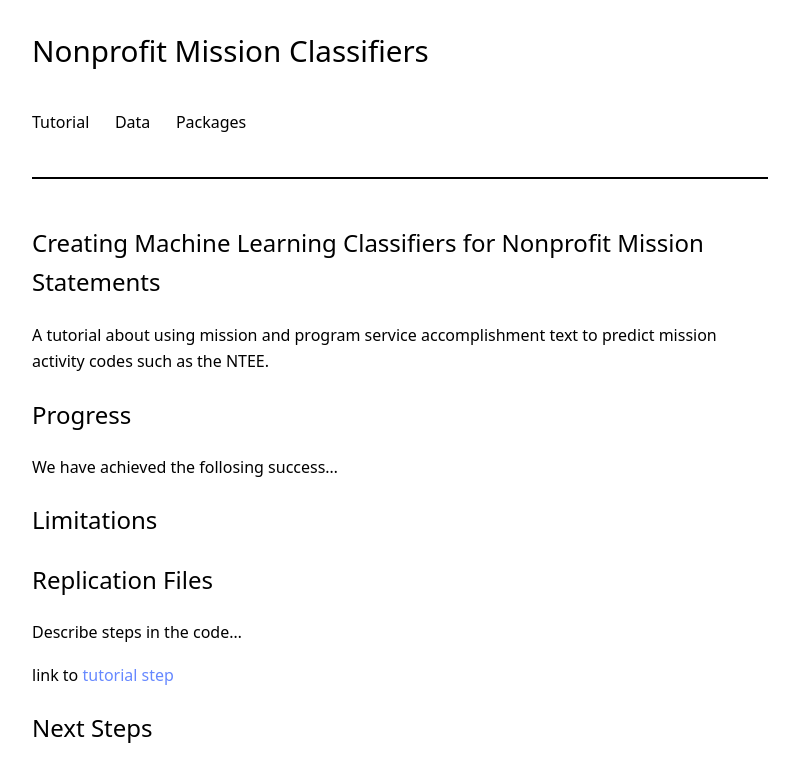
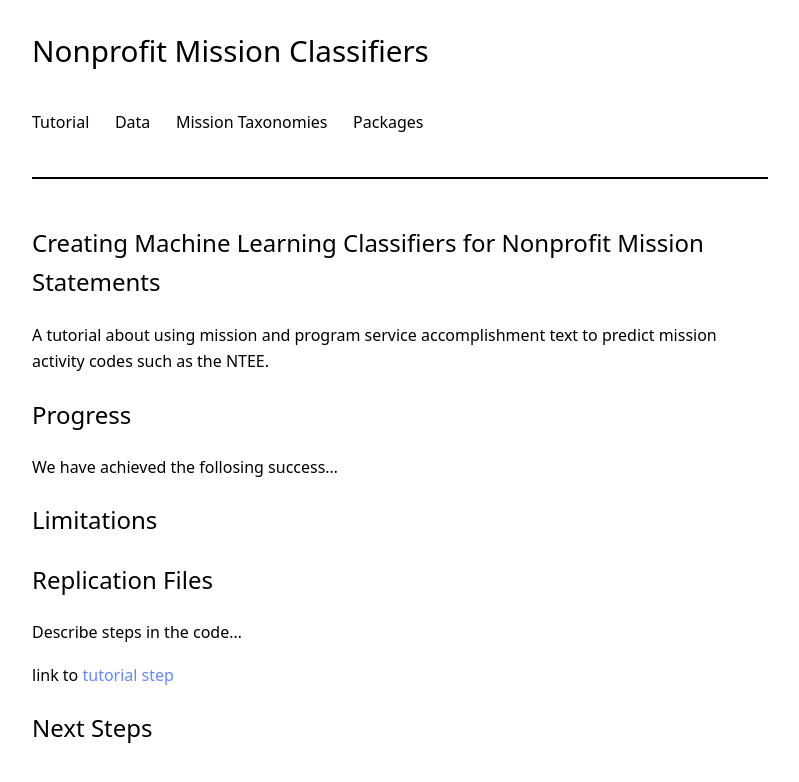
Before and after one commit to Nonprofit-Open-Data-Collective/machine_learning_mission_codes, a Jekyll site: the page built from docs/index.md, in a window 1280 px wide. Shown: the top 782 px of the page, without its empty margins (240-1039 px from the left). Built offline with Jekyll 4.4.1, drawn with Linux system fonts in a browser that asks for light colours.

Commit message:
Update _config.yml

```diff
--- a/docs/_config.yml
+++ b/docs/_config.yml
@@ -17,6 +17,7 @@
 navigation:                  # show navigation links in the header
   - index.md
   - data.md
+  - taxonomies.md
   - packages.md
 
 
```
